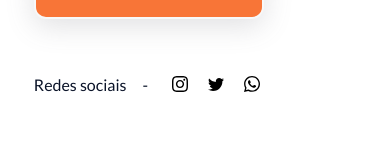
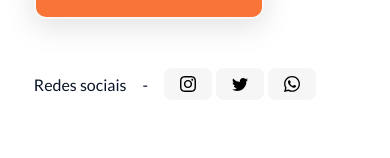
Before and after one commit to jorgeSilva/systech, a React (Create React App) app: page / in a window 390 px wide. Shown: the part 753-911 px from the top of the page. Built offline with nearby package versions, Linux system fonts and the light colour scheme; a web font is replaced by a local one.

Commit message:
feat - adição de links para os botoes que vão direcionar ao whatsapp

```diff
--- a/src/components/home/Home.module.css
+++ b/src/components/home/Home.module.css
@@ -565,6 +565,24 @@
     left: 64%;
     width: 5.5rem;
   }
+
+  .home__social__medias__content a{
+    cursor: pointer;
+    animation-duration: 3.2s;
+    animation-fill-mode: forwards;
+    animation-iteration-count: infinite;
+    animation-name: shimmer;
+    animation-timing-function: linear;
+    background: var(--c3);
+    padding: .5rem ;
+    background: linear-gradient(to right, var(--c9) 8%, var(--c10) 18%, #F6F6F6 33%);
+    background-size: 1200px 100%;
+    border-radius: .5rem;
+    border: none;
+    color: var(--p5);
+    fill: var(--p5);
+    transition: .3s ease;
+  }
 }
 
 @media (max-width: 649px) {
--- a/src/components/home/Home.tsx
+++ b/src/components/home/Home.tsx
@@ -8,6 +8,11 @@ import twitter from '../../assets/Icon/twitter.svg'
 import whatsapp from '../../assets/Icon/whatsapp.svg'
 
 function Home() {
+
+  function handleContato(){
+    window.location.href = "https://wa.me/5515997886834"
+  }
+
   return (
     <main className={style.home__container__main}>
       <section className={style.home__content__main}>
@@ -24,7 +29,7 @@ function Home() {
 
         <h2 className={style.home__h2}>Seu futuro digital começa aqui.</h2>
 
-        <button className={style.home__button__contato}>Entrar em contato</button>
+        <button onClick={handleContato} className={style.home__button__contato}>Entrar em contato</button>
 
         <div className={style.home__social__medias__container}>
           <p>Redes sociais</p>
@@ -33,7 +38,7 @@ function Home() {
             <a href="https://www.instagram.com/_systech/">
               <img className={style.home__social__media} src={insta} alt="instagram SysTech" />
             </a>
-            <a href="">
+            <a href="/">
               <img className={style.home__social__media} src={twitter} alt="twitter SysTech" />
             </a>
             <a href="https://wa.me/5515997886834">
--- a/src/utils/navbar/Navbar.tsx
+++ b/src/utils/navbar/Navbar.tsx
@@ -10,9 +10,6 @@ const Navbar = () => {
 
   function verificarScroll() {
     const scrollAtual: number = document.documentElement.scrollTop;
-
-    console.log(scrollAtual);
-
 
     if (scrollAtual > valueScroll) {
       // console.log('aumentou');
@@ -37,6 +34,10 @@ const Navbar = () => {
   React.useEffect(() => {
     setLink(String(split_URL))
   }, [split_URL])
+
+  function handleContato(){
+    window.location.href = "https://wa.me/5515997886834"
+  }
 
   return (
     <header className={style.navbar__container}>
@@ -80,7 +81,7 @@ const Navbar = () => {
               </ul>
             </nav>
 
-            <button className={style.navbar__button}>
+            <button onClick={handleContato} className={style.navbar__button}>
               Entrar em contato
             </button>
           </div>
```
